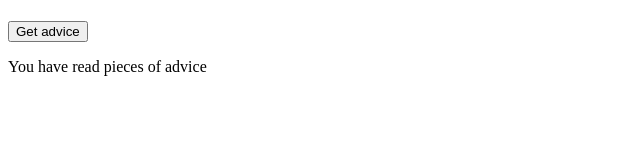
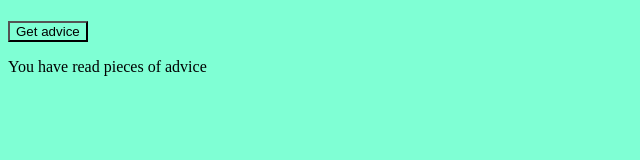
Before and after one commit to siddharth7866/Adviceproject, a plain HTML site: page index.html in a window 1280 px wide. Shown: the whole page, without its empty margins (0-640 px from the left). Drawn offline with Linux system fonts and the light colour scheme; no server answers.

Commit message:
BG color added

```diff
--- a/index.css
+++ b/index.css
@@ -1,3 +1,6 @@
+*{
+    background-color: aquamarine;
+}
 .btn{
-    cursor:default;
+    cursor:default
 }
```
